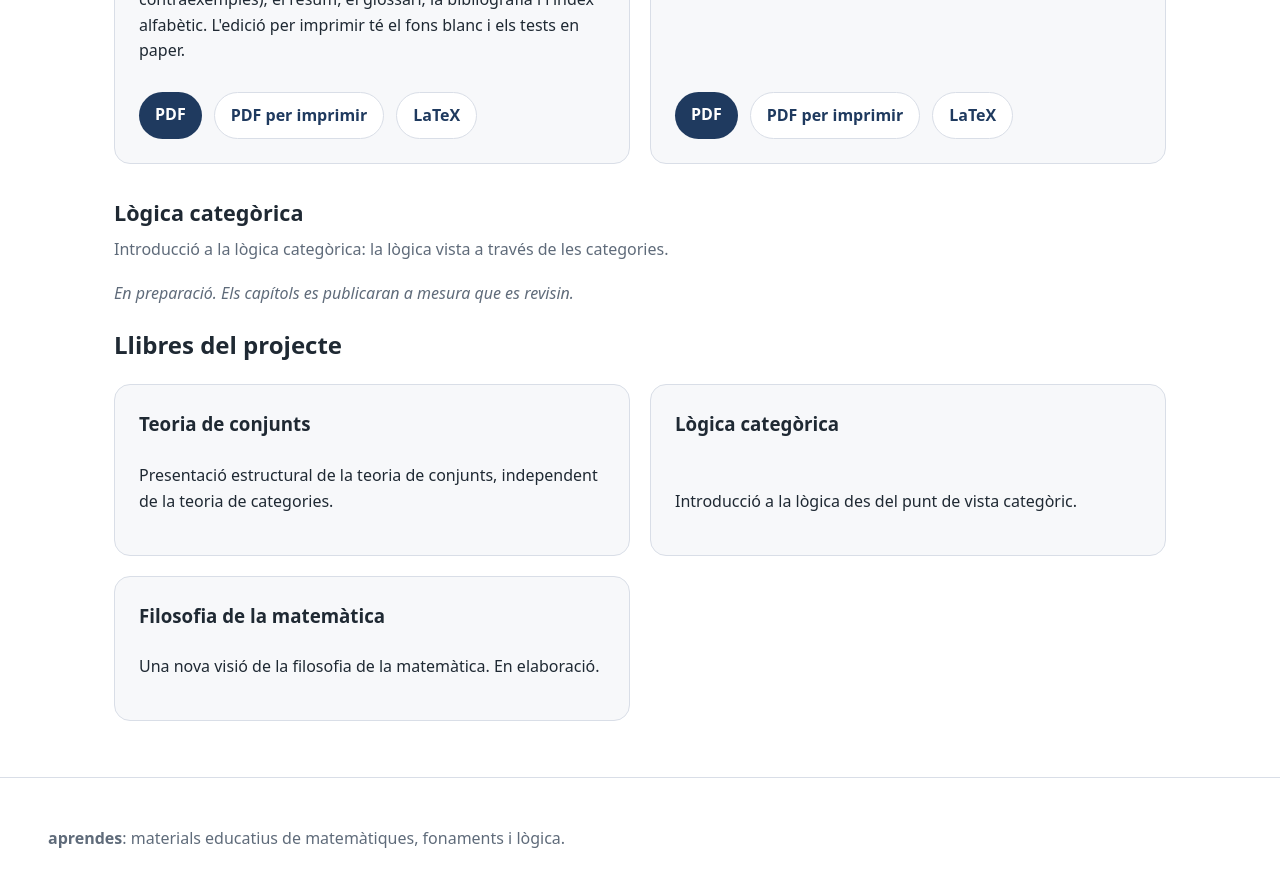
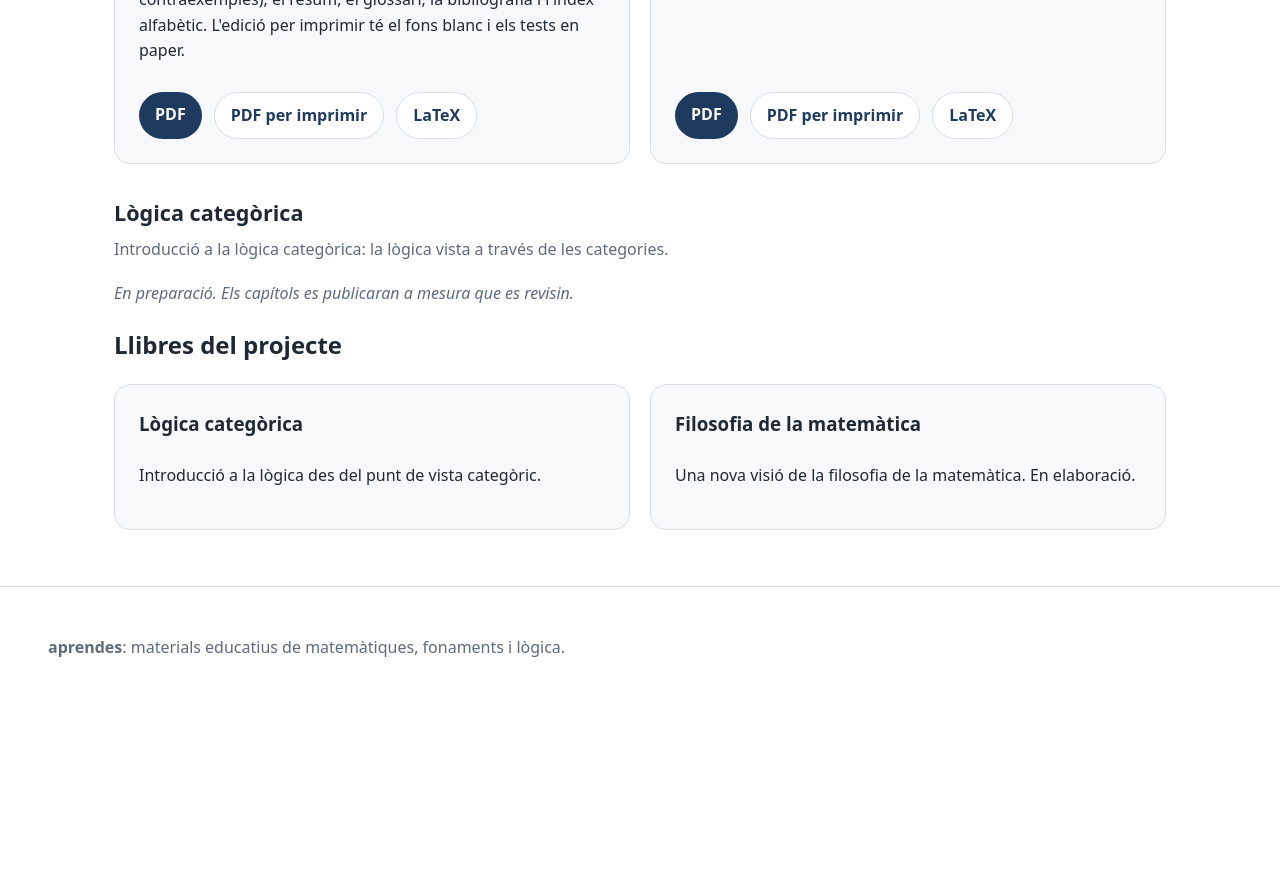
Before and after one commit to maperello/aprendes, a Jekyll site: the page built from logcat/index.html, in a window 1280 px wide and 900 px high, scrolled down 1070 px. Shown: the top 887 px of the window. Built offline with Jekyll 4.4.1, drawn with Linux system fonts in a browser that asks for light colours; after the commit the page ends 1779 px from its top, so only the background shows below that.

Commit message:
Web logcat: treu Teoria de conjunts dels llibres en projecte

```diff
--- a/logcat/index.html
+++ b/logcat/index.html
@@ -111,11 +111,6 @@ title: Fonaments i lògica
 
   <div class="grid">
     <article class="area-card">
-      <h3>Teoria de conjunts</h3>
-      <p>Presentació estructural de la teoria de conjunts, independent de la teoria de categories.</p>
-    </article>
-
-    <article class="area-card">
       <h3>Lògica categòrica</h3>
       <p>Introducció a la lògica des del punt de vista categòric.</p>
     </article>
```
